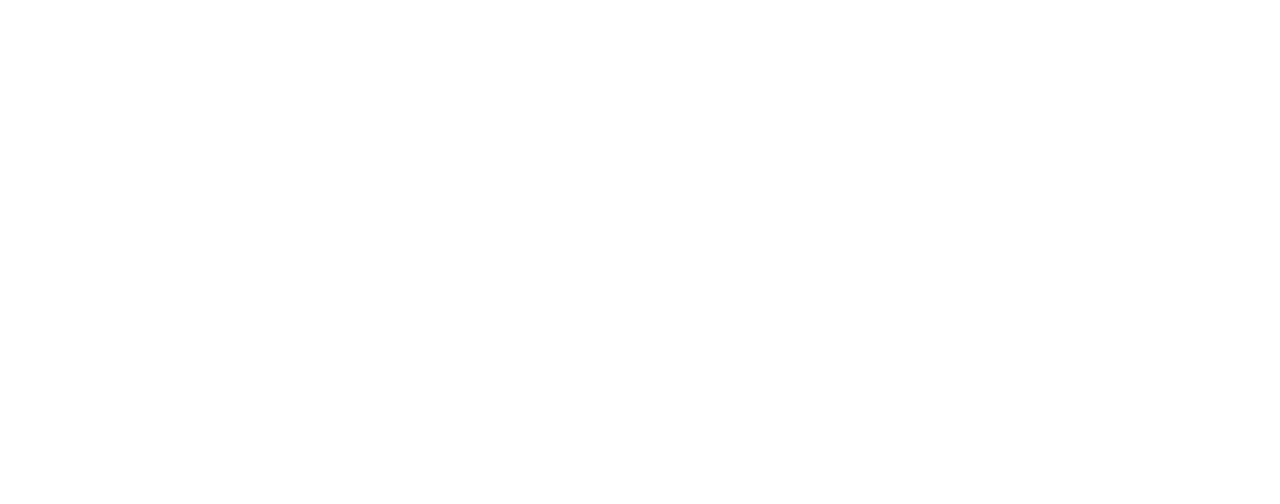
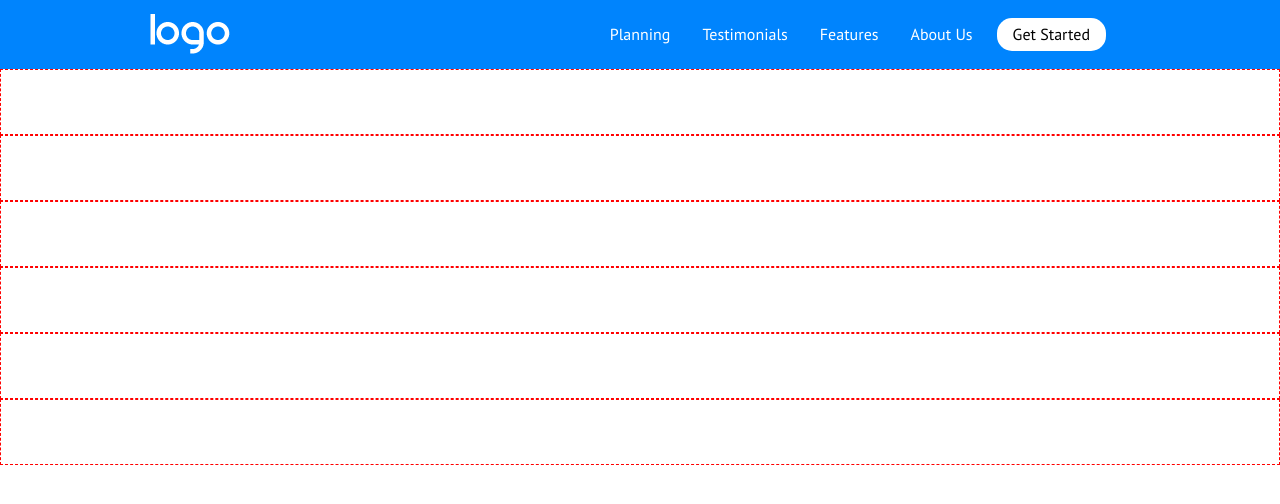
Before and after one commit to Michael-Bombini/htmlcss-responsive-layout, a plain HTML site: page index.html in a window 1280 px wide. Drawn offline with Linux system fonts and the light colour scheme.

Commit message:
Completed header + navbar

```diff
--- a/css/style.css
+++ b/css/style.css
@@ -1,5 +1,78 @@
+/* RESET , UTILITIES AND BASE STYLES */
+
 * {
   margin : 0 ;
   padding : 0 ;
   box-sizing : border-box ;
+  font-family: 'PT Sans', sans-serif;
 }
+
+
+:root {
+    --color-one : #9792E4;
+    --color-two : #0084FD;
+    --color-two-light : #B5DDFF;
+    --color-black : #000;
+    --color-gold : #FDC15F;
+    --color-footer : #333333;
+}
+
+
+.container {
+    width: 980px;
+    margin: 0 auto;
+}
+
+
+.dflex {
+    display: flex;
+}
+
+.justify-center {
+    justify-content: space-between;
+    align-items: center;
+
+}
+
+
+ul {
+    list-style-type: none;
+    justify-content: space-around;
+    align-items: center;
+}
+
+ul li a {
+    display: inline-block;
+    padding: 0 1rem;
+    text-decoration: none;
+    color: #fff;
+}
+
+header {
+    background-color: var(--color-two);
+    padding : 0.9rem ;
+}
+
+.get-started {
+    border-radius: 15px;
+    background: #fff;
+    color: #000;
+    margin-left: 0.5rem;
+    padding: 0.4rem 1rem;
+
+}
+
+nav {
+    margin-right: 1.5rem;
+}
+
+
+.hamburger {
+    display: none;
+}
+
+.section {
+    border: 1px dashed red;
+    padding: 2rem 0;
+
+}
--- a/index.html
+++ b/index.html
@@ -5,8 +5,70 @@
     <meta http-equiv="X-UA-Compatible" content="IE=edge">
     <meta name="viewport" content="width=device-width, initial-scale=1.0">
     <title>Document</title>
+    <link rel="stylesheet" href="https://cdnjs.cloudflare.com/ajax/libs/font-awesome/6.1.1/css/all.min.css">
+    <link rel="preconnect" href="https://fonts.googleapis.com">
+<link rel="preconnect" href="https://fonts.gstatic.com" crossorigin>
+<link href="https://fonts.googleapis.com/css2?family=PT+Sans:wght@400;700&display=swap" rel="stylesheet">
+    <link rel="stylesheet" href="css/style.css">
 </head>
 <body>
 
+    <!-- header with logo and navbar  -->
+    <header>
+        <div class="container dflex justify-center">
+            <img src="img/logo.png" alt="" class="logo">
+            <nav>
+                <ul class="dflex">
+                    <li><a href="#">Planning</a></li>
+                    <li><a href="#">Testimonials</a></li>
+                    <li><a href="#">Features</a></li>
+                    <li><a href="#">About Us</a></li>
+                    <li><a class="get-started" href="#">Get Started</a></li>
+                    <li><a href="" class="hamburger"><i class="fa-solid fa-bars"></i></a></li>
+                </ul>
+            </nav>
+        </div>
+    </header>
+
+    <!-- main content -->
+   <main>
+        <!-- first section cards white  -->
+        <div class="section">
+            <div class="container"></div>
+        </div>
+
+        <!-- second section planning purple -->
+        <div class="section">
+            <div class="container"></div>
+        </div>
+
+        <!-- third section testimonials white -->
+        <div class="section">
+            <div class="container"></div>
+        </div>
+
+        <!-- fourth section benefits purple -->
+        <div class="section">
+            <div class="container"></div>
+        </div>
+
+        <!-- fifth section about us white -->
+        <div class="section">
+            <div class="container"></div>
+        </div>
+
+        <!-- sixth section get started purple -->
+        <div class="section">
+            <div class="container"></div>
+        </div>
+  </main>
+
+  <!-- footer -->
+  <footer></footer>
+
+
+
+
+
 </body>
 </html>
```
